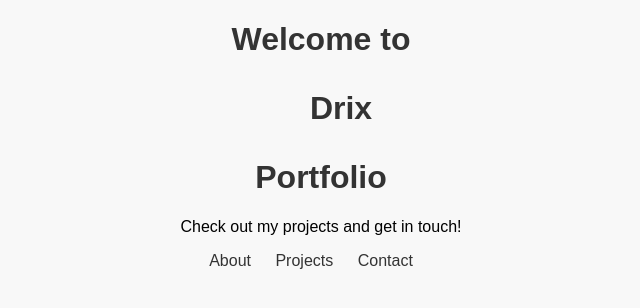
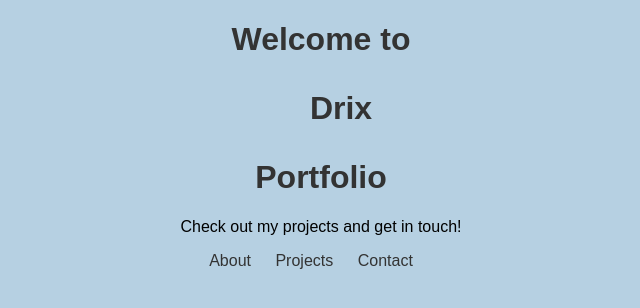
Before and after one commit to Xrid-driX/IamDrix.github.io, a plain HTML site: page index.htm in a window 1280 px wide. Shown: the whole page, without its empty margins (319-959 px from the left). Drawn offline with Linux system fonts and the light colour scheme.

Commit message:
Update style.css

```diff
--- a/style.css
+++ b/style.css
@@ -2,7 +2,7 @@ body {
     font-family: Arial, sans-serif;
     margin: 0;
     padding: 0;
-    background-color: #f8f8f8;
+    background-color: #B6D0E2;
 }
 
 h1 {
```
